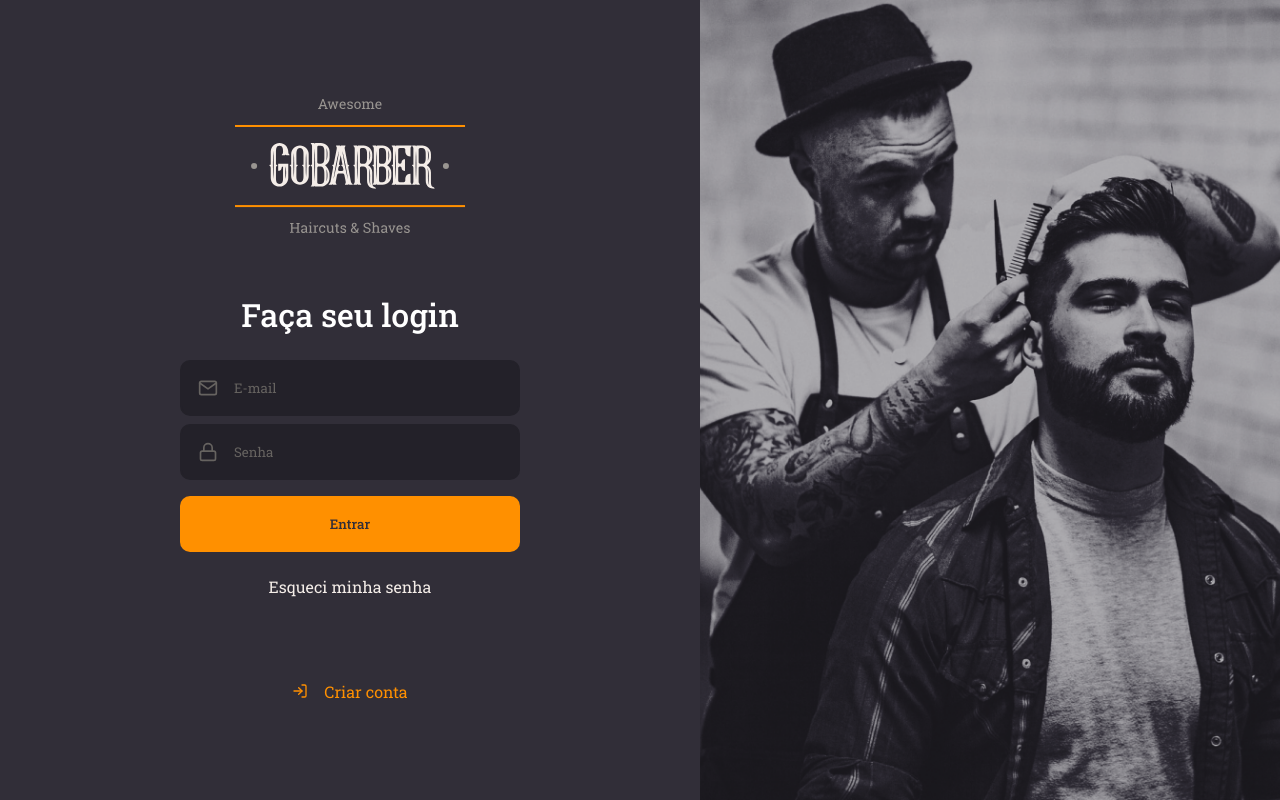
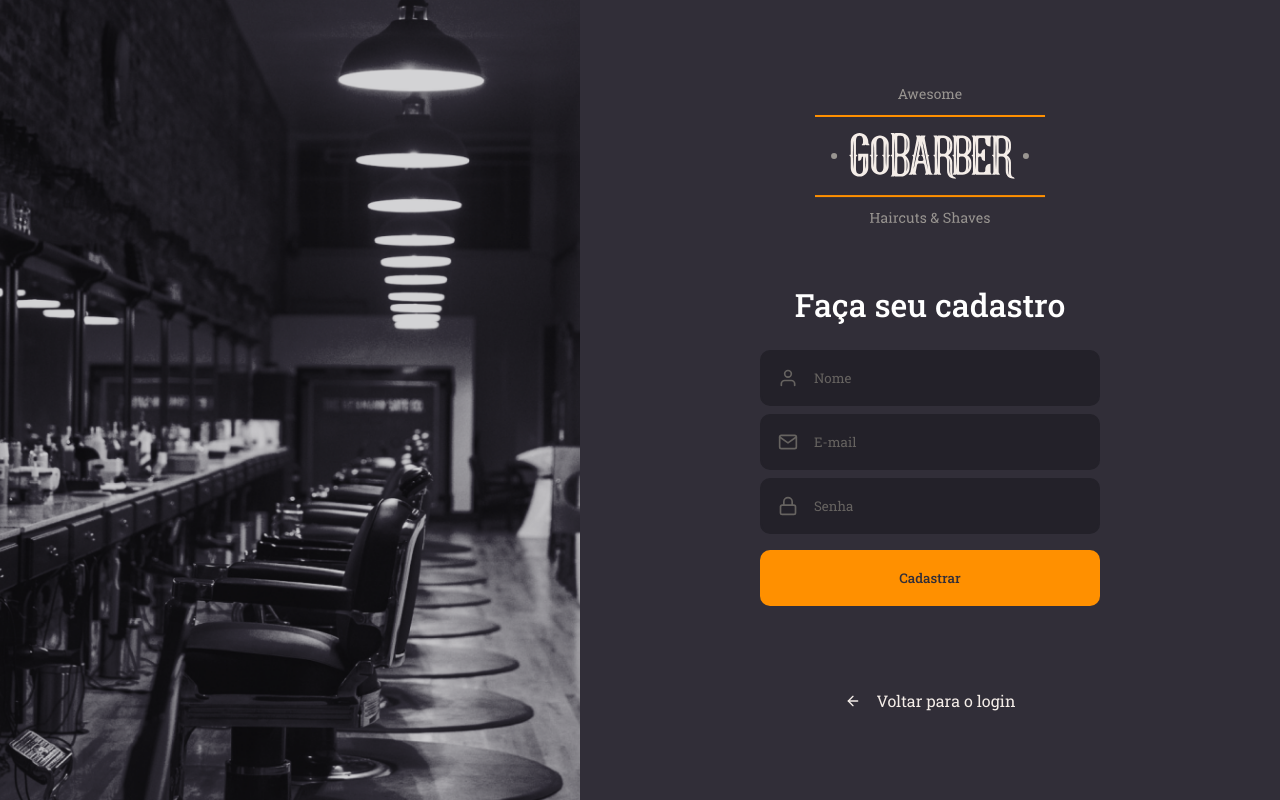
Before and after one commit to EmanuelJovito/GoBarber, a React (Create React App) app in the folder frontend/: page / in a window 1280 px wide. Built offline with nearby package versions, Linux system fonts and the light colour scheme.

Commit message:
feat: Criando pagina de cadastro

```diff
--- a/frontend/src/App.tsx
+++ b/frontend/src/App.tsx
@@ -1,11 +1,12 @@
 import React from 'react';
-import SignIn from './pages/SignIn';
+// import SignIn from './pages/SignIn';
+import SignUp from './pages/SignUp';
 import GlobalStyle from './styles/global';
 
 const App: React.FC = () => {
   return (
     <>
-      <SignIn />
+      <SignUp />
       <GlobalStyle />
     </>
   );
--- /dev/null
+++ b/frontend/src/pages/SignUp/index.tsx
@@ -0,0 +1,41 @@
+import React from 'react';
+import { FiArrowLeft, FiMail, FiUser, FiLock } from 'react-icons/fi';
+
+import logoImg from '../../assets/logo.svg';
+
+import Input from '../../components/Input';
+import Button from '../../components/Button';
+
+import { Container, Content, Background } from './styles';
+
+const SignUp: React.FC = () => (
+  <Container>
+    <Background />
+
+    <Content>
+      <img src={logoImg} alt="GoBarber" />
+
+      <form>
+        <h1>Faça seu cadastro</h1>
+
+        <Input name="name" icon={FiUser} placeholder="Nome" />
+        <Input name="email" icon={FiMail} placeholder="E-mail" />
+        <Input
+          name="password"
+          icon={FiLock}
+          type="password"
+          placeholder="Senha"
+        />
+
+        <Button type="submit">Cadastrar</Button>
+      </form>
+
+      <a href="login">
+        <FiArrowLeft />
+        Voltar para o login
+      </a>
+    </Content>
+  </Container>
+);
+
+export default SignUp;
--- /dev/null
+++ b/frontend/src/pages/SignUp/styles.ts
@@ -0,0 +1,69 @@
+import styled from 'styled-components';
+import { shade } from 'polished';
+
+import signUpBackgroundImg from '../../assets/sign-up-background.png';
+
+export const Container = styled.div`
+  height: 100vh;
+
+  display: flex;
+  align-items: stretch;
+`;
+
+export const Content = styled.div`
+  display: flex;
+  flex-direction: column;
+  align-items: center;
+
+  place-content: center;
+
+  width: 100%;
+  max-width: 700px;
+
+  form {
+    margin: 60px 0;
+    width: 340px;
+    text-align: center;
+
+    h1 {
+      margin-bottom: 24px;
+    }
+
+    a {
+      color: #f4ede8;
+      display: block;
+      margin-top: 24px;
+      text-decoration: none;
+      transition: color 0.2s;
+
+      &:hover {
+        color: ${shade(0.2, '#f4ede8')};
+      }
+    }
+  }
+
+  > a {
+    color: #f4ede8;
+    display: block;
+    margin-top: 24px;
+    text-decoration: none;
+    transition: color 0.2s;
+
+    display: flex;
+    align-items: center;
+
+    svg {
+      margin-right: 16px;
+    }
+
+    &:hover {
+      color: ${shade(0.2, '#f4ede8')};
+    }
+  }
+`;
+
+export const Background = styled.div`
+  flex: 1;
+  background: url(${signUpBackgroundImg}) no-repeat center;
+  background-size: cover;
+`;
```
Also changed, not shown: frontend/src/assets/sign-up-background.png (added).
